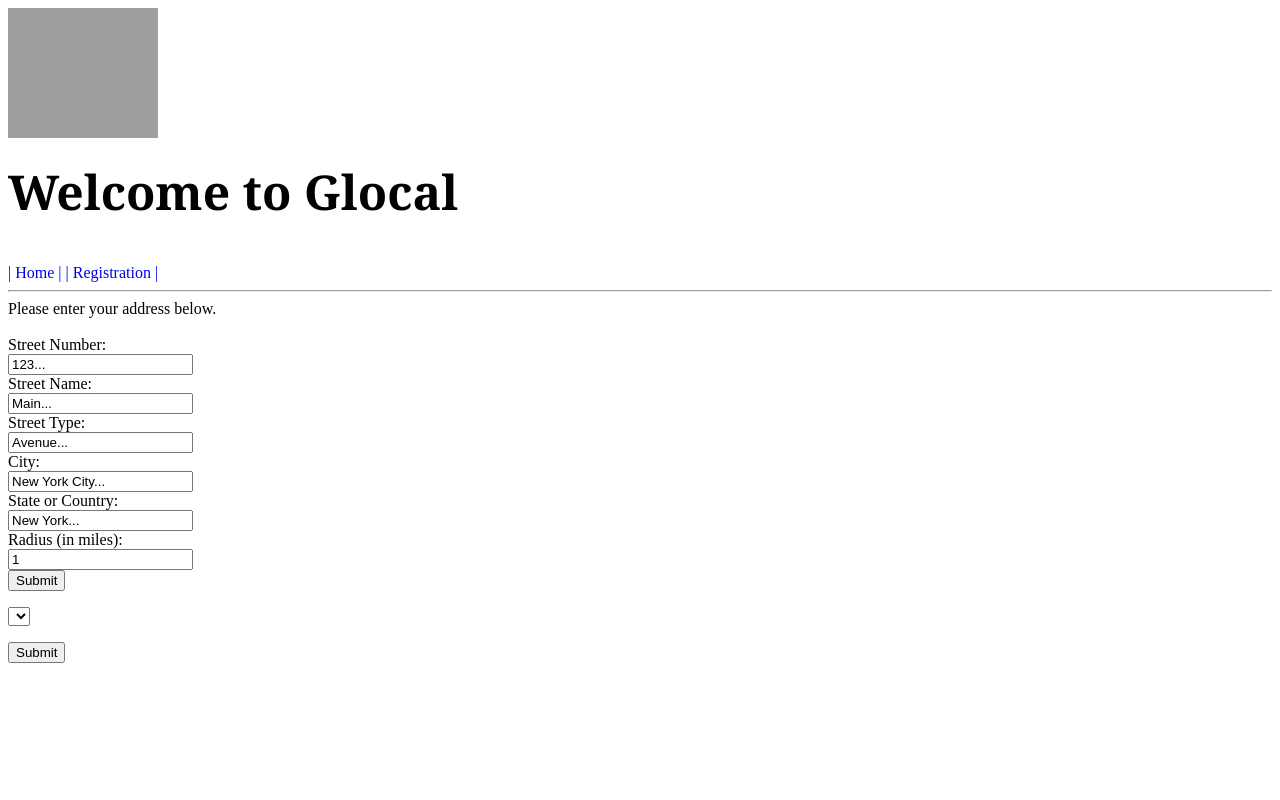
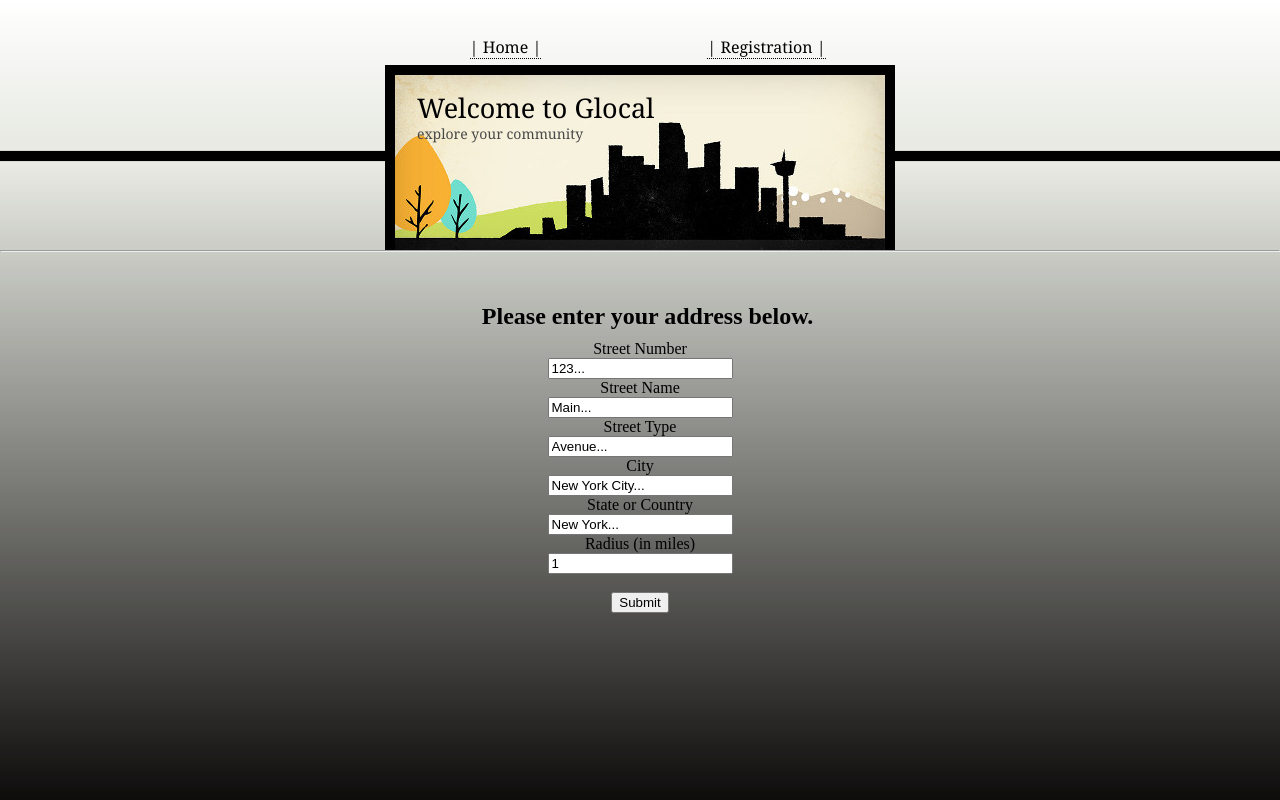
Before and after one commit to rmotr-students-code/002-pyp-demoday-g2, a Flask app: page / in a window 1280 px wide. Run offline with Flask 2, Linux system fonts and the light colour scheme; lists and menus that the app fills with data are empty; parts of the project's set-up code (start-up, migrations or seed data) failed here and were passed over; grey boxes are pictures that could not be loaded.

Commit message:
Front-end, added html and css templates

```diff
--- /dev/null
+++ b/Glocal/static/style.css
@@ -0,0 +1,189 @@
+body {
+	margin: 0;
+	padding: 0;
+	text-align: left;
+	font-family:"Adobe Garamond Pro Bold", Georgia, "Times New Roman", Times, serif;
+	font-size: 13px;
+	color: #000000;
+	background: #000000 url(background.png);
+	background-repeat:repeat-x;
+}
+*
+{
+  margin: 0 auto 0 auto;
+ text-align:left;}
+
+#page
+{
+  display: block;
+  height:auto;
+  position: relative;
+  overflow: hidden;
+  width: 670px;
+}
+
+.topNaviagationLink
+{
+text-align:center;
+position:relative;
+margin-top:30px;
+font-size:16px;
+margin-left:140px;
+width:121px;
+height: 35px;
+line-height: 35px;
+float:left;
+color:#000000;
+font-family:"Adobe Garamond Pro Bold", Georgia, "Times New Roman", Times, serif;
+}
+
+
+.topNaviagationLink a
+{
+text-decoration:none;
+color:#000000;
+margin-bottom:0px;
+}
+
+.topNaviagationLink a:hover
+{
+text-align:center;
+color:#FFFFFF;
+display: block;
+width:121px;
+height: 35px;
+line-height: 35px;
+background-image:url(tab.png);
+border-bottom:none;
+}
+
+#mainPicture
+{
+clear:both;
+width:510px;
+height:185px;
+background-color:#000000;
+}
+
+#mainPicture .picture
+{
+position:relative;
+width:650px;
+height:250px;
+top:10px;
+margin-left:10px;
+background-image:url(mainImage.jpg);
+background-repeat:no-repeat;
+}
+
+#headerTitle
+{
+position:relative;
+top:14px;
+left:22px;
+font-size:27px;
+color:#000000;
+font-family:"Adobe Garamond Pro Bold", Georgia, "Times New Roman", Times, serif;
+}
+
+#headerSubtext
+{
+position:relative;
+top:12px;
+left:22px;
+font-size:14px;
+color:#484848;
+font-family:"Adobe Garamond Pro Bold", Georgia, "Times New Roman", Times, serif;
+}
+
+.contentBox
+{
+margin-top:10px;
+width:670px;
+height:auto;
+background-color:#000000;
+}
+
+.contentBox .innerBox
+{
+position:relative;
+
+width:650px;
+height:auto;
+top:10px;
+margin-left:10px;
+background-image:url(contentBack.png);
+background-color:#FFFFFF;
+background-repeat:repeat-x;
+}
+
+h1
+{
+font-size:25px;
+margin-bottom:10px;
+padding-top:18px;
+margin-left:15px;
+margin-top:15px;
+color:#1F1603;
+}
+
+.contentText
+{
+font-size:13px;
+line-height:24px;
+margin-left:13px;
+margin-right:13px;
+}
+
+h4 {
+text-align:center;
+padding-top:30px;
+font-size:9px;
+font-family:Arial, Helvetica, sans-serif;
+color:#000000;
+margin:0px;
+}
+
+h4
+{
+text-decoration:none;
+font-size:9px;
+}
+
+a
+{
+color:#484848;
+border-bottom:dotted 1px;
+}
+
+a:hover
+{
+color:#000000;
+text-decoration:none;
+border-bottom:dotted 2px;
+}
+a:visited
+{
+color:#000000;
+
+}
+
+
+blockquote {
+	font-size:12px;
+	text-align:justify;
+	width:400px;
+	color:#000000;
+	padding:15px;
+	margin:10px;
+	font-family:Arial, Helvetica, sans-serif;
+	background-image:url(blockquote.png);
+	background-repeat:no-repeat;
+	border:dashed 1px;
+	border-color:#484848;
+}
+
+html, body {
+text-align: center;
+}
+p {text-align: left;}
--- a/Glocal/templates/base.html
+++ b/Glocal/templates/base.html
@@ -1,34 +1,36 @@
-<html>
+<!DOCTYPE html PUBLIC "-//W3C//DTD XHTML 1.0 Strict//EN" "http://www.w3.org/TR/xhtml1/DTD/xhtml1-strict.dtd">
+<html xmlns="http://www.w3.org/1999/xhtml">
+
 <head>
+    <meta http-equiv="Content-Type" content="text/html; charset=utf-8" />
+    <link rel="stylesheet" type="text/css" href="/static/style.css" />
+
     {% if title %}
         <title>{{ app_name }} - {{ title }}</title>
     {% else %}
         <title>{{ app_name }}</title>
     {% endif %}
-
-    <link type="text/css" rel="stylesheet" href="/static/stylesheet.css"/>
 </head>
 
 <body>
-<div id="wrapper">
-<div id="header">
-    <img src="http://www.clker.com/cliparts/o/W/n/z/Z/e/neighborhood-cutout-md.png" height="130px" width="150px" id="logo"/>
-        {%if pagetitle%}
-    <h1 id="title"><font face="Georgia" size="25"> {{pagetitle}}</font></h1>
-        {%else%}
-    <h1 id="title"><font face="Georgia" size="25">Welcome to Glocal</font></h1>
-    {%endif%}
+
+
+
+<div id="page">
+    {% for page in page_dict %}
+    <div class="topNaviagationLink"><a href="{{ page_dict[page] }}" STYLE="text-decoration:none">| {{ page }} |</a></div>
+    {% endfor %}
 </div>
 
-<br>
 
-<div id="menu">
-        {% for page in page_dict %}
-        <!--The STYLE attribute removes the link's underline-->
-            <a href="{{ page_dict[page] }}" STYLE="text-decoration:none">
-                | {{ page }} | </a>
-        {% endfor %}
+<div id="mainPicture">
+   	<div class="picture">
+       	<div id="headerTitle">Welcome to Glocal</div>
+        <div id="headerSubtext">explore your community</div>
+    </div>
 </div>
+
+
 
 <hr>
     {% with messages = get_flashed_messages() %}
--- a/Glocal/templates/home.html
+++ b/Glocal/templates/home.html
@@ -2,37 +2,32 @@
 
 {% block content %}
 
+<br>
 <div>
-    <form method='POST'>
-        Please enter your address below.<br>
-        <br>
-        Street Number: <br>
+    <form method='POST' style="font-family:Adobe Garamond Pro Bold; font-size:16px; text-align:center">
+        <h1 style="font-family:Adobe Garamond Pro Bold; font-size:24px; text-align:center; color:black"> Please enter your address below.</h1>
+        Street Number <br>
         <input type='text' name='st_num' value="123...">
         <br>
-        Street Name: <br>
+        Street Name <br>
         <input type='text' name='st_name' value="Main...">
         <br>
-        Street Type: <br>
+        Street Type <br>
         <input type='text' name='st_type' value="Avenue...">
         <br>
-        City: <br>
+        City <br>
         <input type='text' name='city' value="New York City...">
         <br>
-        State or Country: <br>
+        State or Country <br>
         <input type='text' name='state' value="New York...">
         <br>
-        Radius (in miles): <br>
+        Radius (in miles) <br>
         <input type='number' name='miles' value="1">
-        <br>
+        <br> <br>
         <input type='submit' value='Submit'>
     </form>
 </div>
+
 <!--Make this a drop down box with a checklist?-->
-<div><select>
-    <option></option>
-    {% for entry in chosen_media %}
-        <option value="{{ entry }}">{{ entry }}</option>
-    {% endfor %}
-</select></div>
-<div><p><input type="submit" name="Submit" value="Submit"></p></div>
+
 {% endblock %}
--- a/Glocal/views.py
+++ b/Glocal/views.py
@@ -29,8 +29,9 @@
         state = request.form['state']
         miles = str(request.form['miles'])
         lst_local_tweets = local_tweets.get_local_tweets(st_num,st_name,st_type,city,state,miles)
-        lst_local_insta = local_insta.get_local_instagram(st_num,st_name,st_type,city,state)
-        return render_template('results.html', lst_local_tweets = lst_local_tweets, lst_local_insta = lst_local_insta)
+        lst_local_insta = local_insta.get_local_instagram(st_num,st_name,st_type,city,state, miles)
+        return render_template('results.html', title='Home', page_dict=setup_page_dict(),
+                           app_name=app.config['APP_NAME'], lst_local_tweets = lst_local_tweets, lst_local_insta = lst_local_insta)
 
 @app.route('/Registration', methods=['GET', 'POST'])
 def Registration():
```
Also changed, not shown: Glocal/API/local_insta.py (+5 -3 lines), Glocal/static/style2.css (added, +187 -0 lines), Glocal/static/stylesheet.css (deleted, +0 -35 lines), Glocal/templates/index.html (deleted, +0 -38 lines), Glocal/templates/results.html (+3 -14 lines), Glocal/static/background.png (added), Glocal/static/blockquote.png (added), Glocal/static/contentBack.png (added), Glocal/static/mainImage.jpg (added), Glocal/static/tab.png (added).
